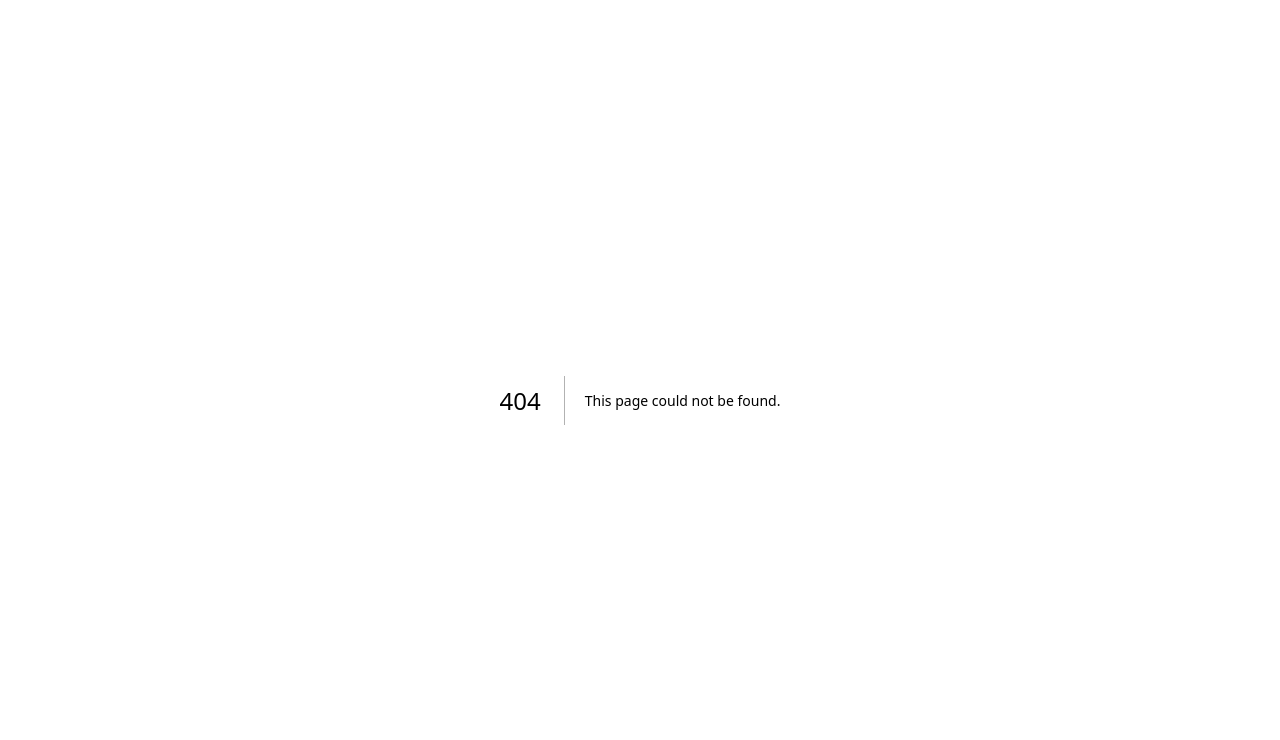
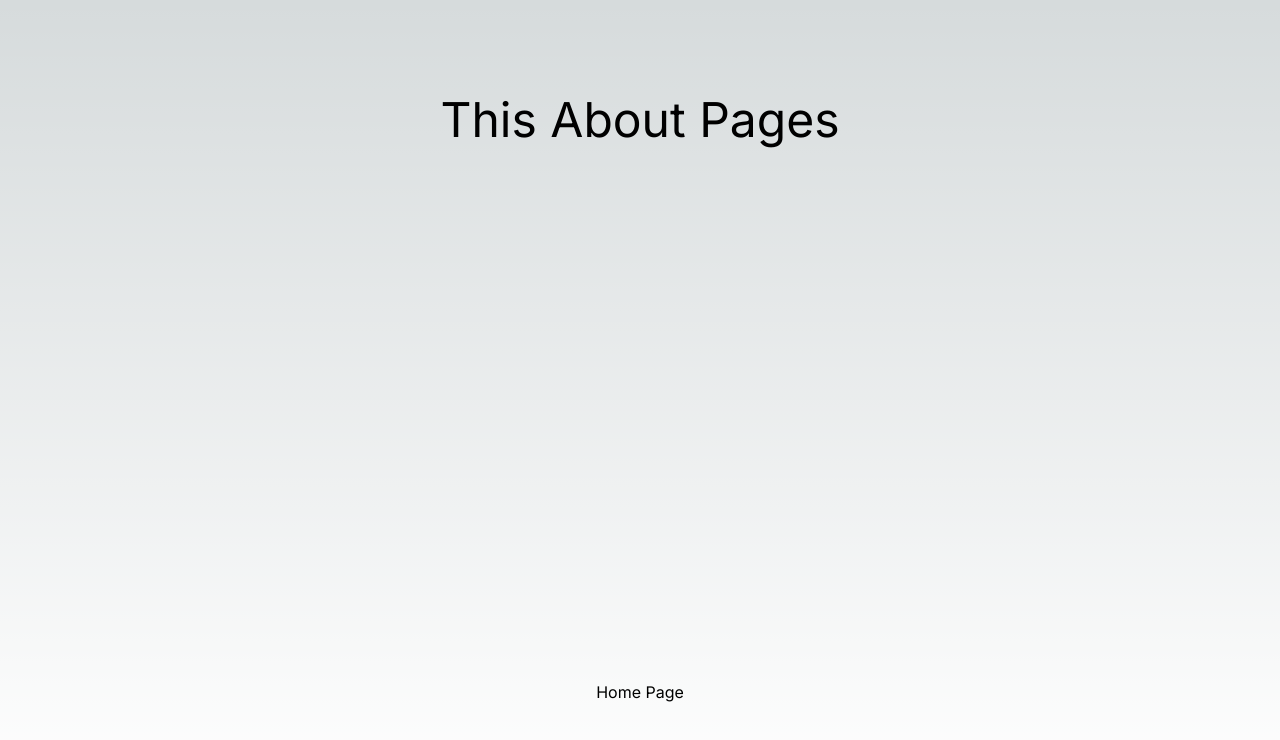
Before and after one commit to zobaidulkazi/kazibyte_development, a Next.js app: page /about in a window 1280 px wide. Before the commit this address had no page. Shown: the top 740 px of the page. Built offline with nearby package versions, Linux system fonts and the light colour scheme.

Commit message:
add my to page in home and about page

```diff
--- /dev/null
+++ b/app/about/AboutLayout.tsx
@@ -0,0 +1,23 @@
+
+import { Inter } from 'next/font/google'
+
+const inter = Inter({ subsets: ['latin'] })
+
+
+export const metadata = {
+    title: 'Welcome About Page',
+    description: 'kazibyte_development',
+  }
+
+export default function AboutLayout({
+    children,
+}: {
+    children: React.ReactNode
+}) {
+  return (
+
+    <html lang="en">
+      <body className={inter.className}>{children}</body>
+    </html>
+  )
+}
--- /dev/null
+++ b/app/about/page.tsx
@@ -0,0 +1,15 @@
+import React from 'react'
+
+export default function About() {
+  return (
+    <div>
+      <main className="flex min-h-screen flex-col items-center justify-between p-24">
+      <h1 className='text-5xl'>This About Pages</h1>
+
+      <a href='/' >
+        Home Page
+      </a>
+      </main>
+    </div>
+  )
+}
--- a/app/about/pages.tsx
+++ /dev/null
@@ -1,9 +0,0 @@
-import React from 'react'
-
-export default function About() {
-  return (
-    <div>
-      <h1>This About Pages</h1>
-    </div>
-  )
-}
--- a/app/page.tsx
+++ b/app/page.tsx
@@ -4,6 +4,10 @@ export default function Home() {
   return (
     <main className="flex min-h-screen flex-col items-center justify-between p-24">
       <h1 className='text-5xl'>kazibyte Development</h1>
+
+      <a href='./about' >
+        About Page
+      </a>
     </main>
   )
 }
--- a/tsconfig.json
+++ b/tsconfig.json
@@ -23,6 +23,6 @@
       "@/*": ["./*"]
     }
   },
-  "include": ["next-env.d.ts", "**/*.ts", "**/*.tsx", ".next/types/**/*.ts"],
+  "include": ["next-env.d.ts", "**/*.ts", "**/*.tsx", ".next/types/**/*.ts", "app/about/AboutLayout.tsx"],
   "exclude": ["node_modules"]
 }
```
Also changed, not shown: 1 other file (tests, documents, lock files or other folders).
